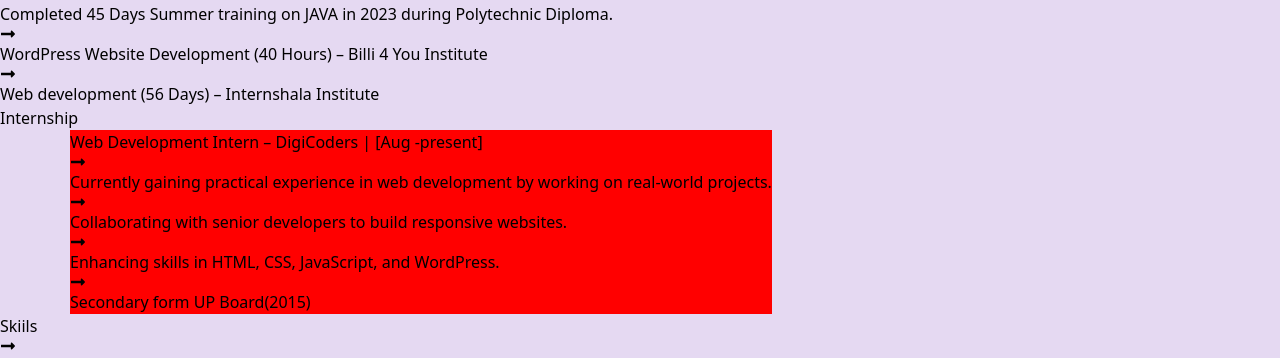
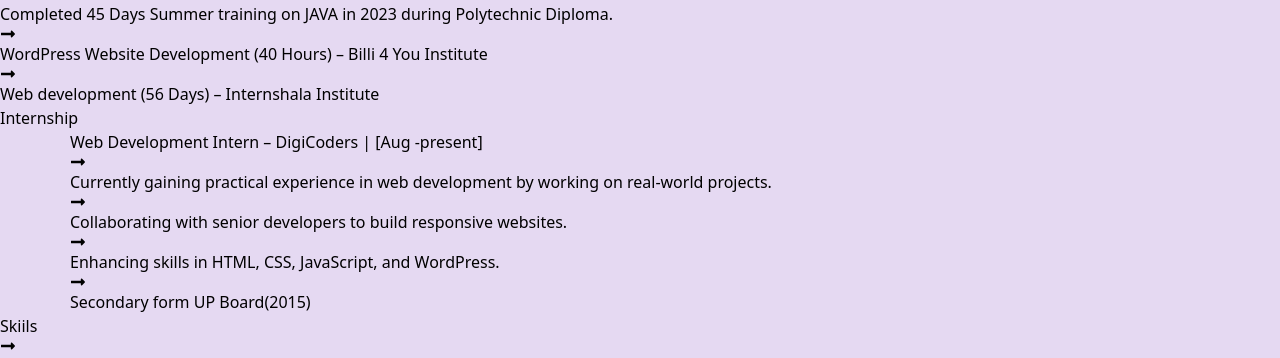
Before and after one commit to himanshunigam853/MyPortfolio, a React (Vite) app: page / in a window 1280 px wide. Shown: the part 1641-1999 px from the top of the page. Built offline with nearby package versions, Linux system fonts and the light colour scheme.

Commit message:
upadate
update

```diff
--- a/src/Components/About.css
+++ b/src/Components/About.css
@@ -17,7 +17,7 @@
     /* border: 2px solid red; */
     width: fit-content;
     margin-left: 70px;
-    background-color:red;
+    /* background-color:red; */
 }
 
 /* .portfolio-img{
@@ -60,7 +60,6 @@
     margin: 0 auto;
     margin-top: 20px;
     background-color: red;
-    background-image: url(images/portfo.jpeg) no-repeat cover;
+    background: url('images/portfo.jpeg') no-repeat cover;
     overflow: hidden;
-
 }
```
